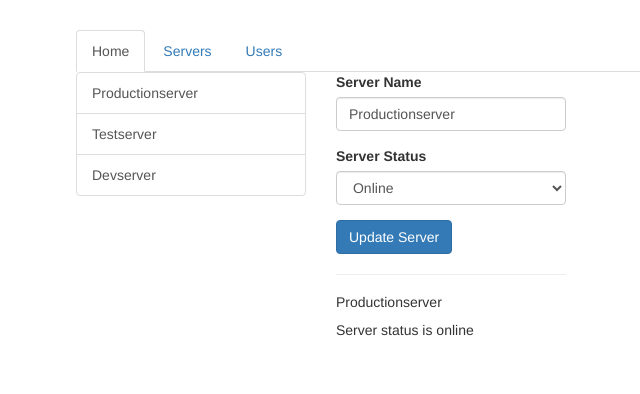
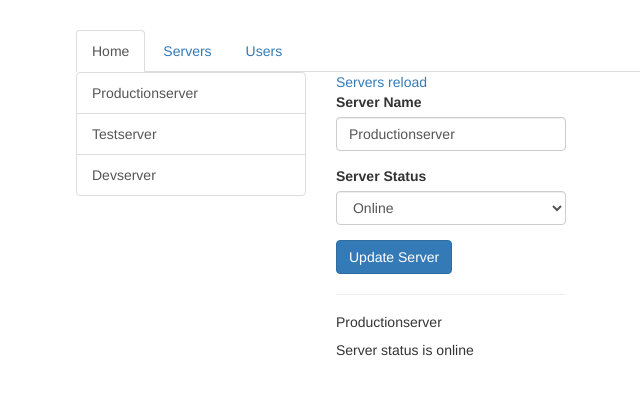
Before and after one commit to EvgeniErmakov/angular-learning-start, an Angular app: page /servers in a window 1280 px wide. Shown: the top 394 px of the page, without its empty margins (189-829 px from the left). Built offline with nearby package versions, Linux system fonts and the light colour scheme.

Commit message:
Routing: 128.Understanding Navigation Paths

```diff
--- a/src/app/servers/servers.component.html
+++ b/src/app/servers/servers.component.html
@@ -10,6 +10,7 @@
     </div>
   </div>
   <div class="col-xs-12 col-sm-4">
+    <a routerLink="/servers"> Servers reload </a>
     <app-edit-server></app-edit-server>
     <hr>
     <app-server></app-server>
```
